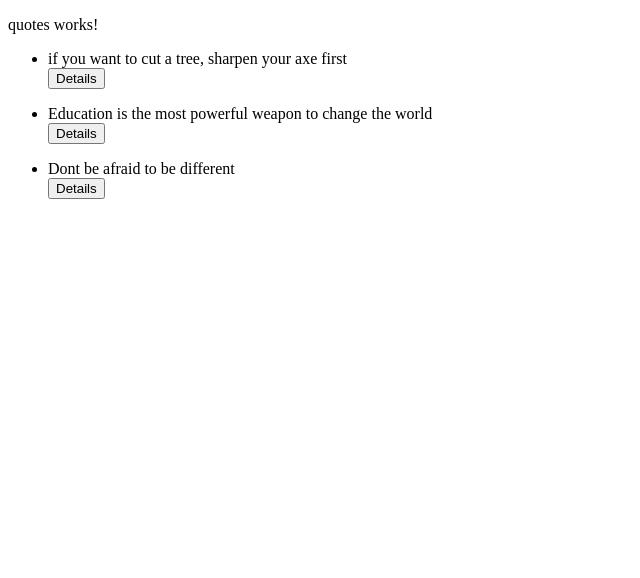
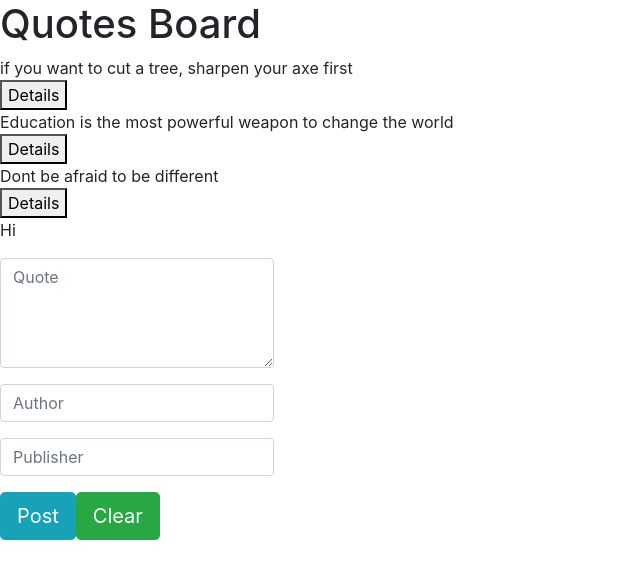
Before and after one commit to Galgallo1/Quotes, an Angular app: page / in a window 1280 px wide. Shown: the top 578 px of the page, without its empty margins (0-640 px from the left). Built offline with nearby package versions, Linux system fonts and the light colour scheme.

Commit message:
add bootstrap

```diff
--- a/src/app/quote-form/quote-form.component.html
+++ b/src/app/quote-form/quote-form.component.html
@@ -1,23 +1,23 @@
-<h2>Add your own quote here!</h2>
+<p>Hi</p>
 
 <div id="quotesform">
     <div class="container-fluid">
       <div class="row">
         <form (ngSubmit)='submitQuote()' #quoteForm='ngForm'>
           <div class="form-group">
-            <textarea type="text" required class="form-control" id="body" rows="4" [(ngModel)]="newQuote.body" name="body" #body='ngModel' placeholder="Quote"></textarea>
+            <textarea type="text" required class="form-control" id="body" rows="4" [(ngModel)]="newQuotes.body" name="body" #body='ngModel' placeholder="Quote"></textarea>
             <div [hidden]="body.valid || body.pristine" class="alert alert-danger">
               <p>Quote is required</p>
             </div>
           </div>
           <div class="form-group">
-            <input type="text" class="form-control" id="author" [(ngModel)]="newQuote.author" name="author" #author='ngModel' required placeholder="Author">
+            <input type="text" class="form-control" id="author" [(ngModel)]="newQuotes.author" name="author" #author='ngModel' required placeholder="Author">
             <div [hidden]="author.valid || author.pristine" class="alert alert-danger">
               <p>Author is required</p>
             </div>
           </div>
           <div class="form-group">
-            <input type="text" required class="form-control" id="publisher" [(ngModel)]="newQuote.publisher" name="publisher" #publisher='ngModel' placeholder="Publisher">
+            <input type="text" required class="form-control" id="publisher" [(ngModel)]="newQuotes.publisher" name="publisher" #publisher='ngModel' placeholder="Publisher">
             <div [hidden]="publisher.valid || publisher.pristine" class="alert alert-danger">
               <p>Publisher is required</p>
             </div>
--- a/src/app/quotes/quotes.component.html
+++ b/src/app/quotes/quotes.component.html
@@ -1,12 +1,18 @@
-<p>quotes works!</p>
+<h1>Quotes Board</h1>
+
 <div *ngFor='let quote of quotes; let i=index'>
-    <ul>
-        <li>
+    <div>
+        <div>
             {{ quote.body }}
-        </li>
+        </div>
         <button (click)='toggleDetails(i)' >Details</button>
         <app-goal-details *ngIf='quote.showPublisher' [quotes]='quote' (Complete)= 'deleteQuote($event,i)'></app-goal-details>
 
-    </ul>
+
+    </div>
 
 </div>
+
+<div>
+    <app-quote-form (addQuotes)="addNewQuote($event)"></app-quote-form>
+</div>
--- a/src/styles.css
+++ b/src/styles.css
@@ -1 +1 @@
-/* You can add global styles to this file, and also import other style files */
+@import "~bootstrap/dist/css/bootstrap.css"
```
